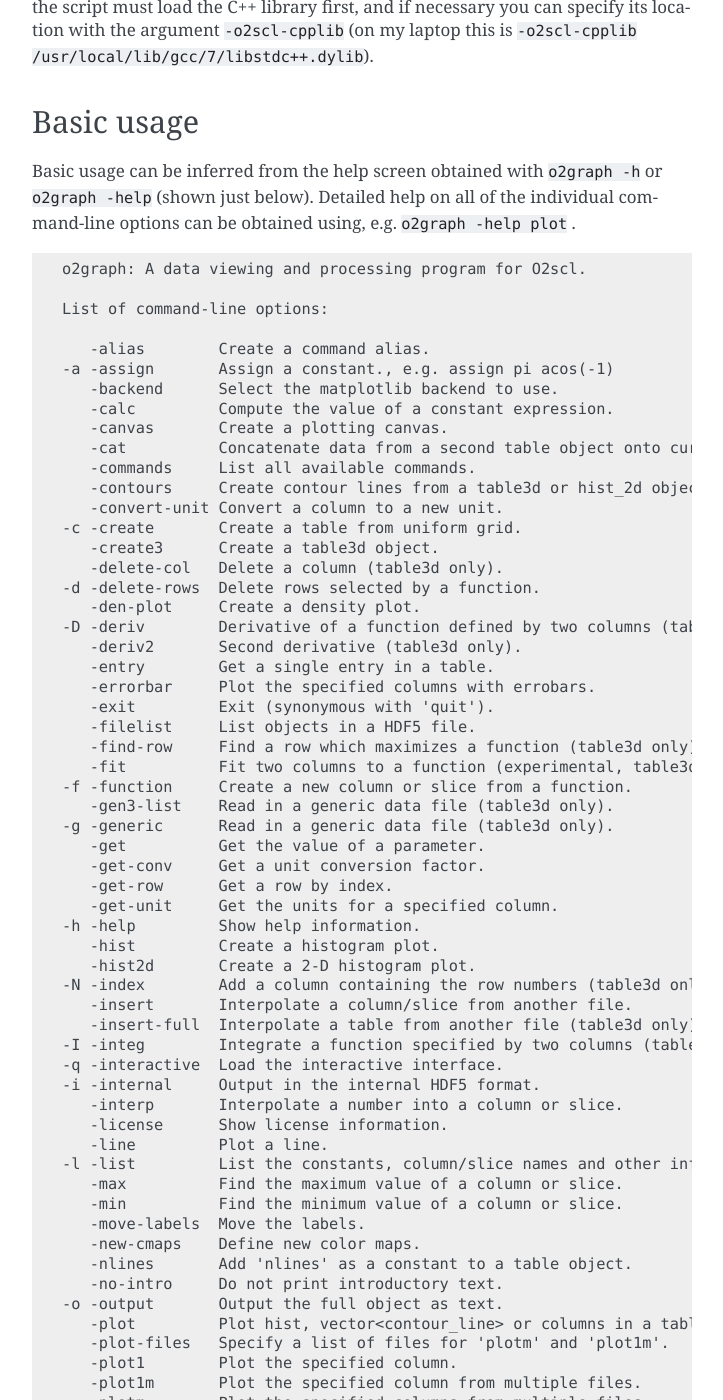
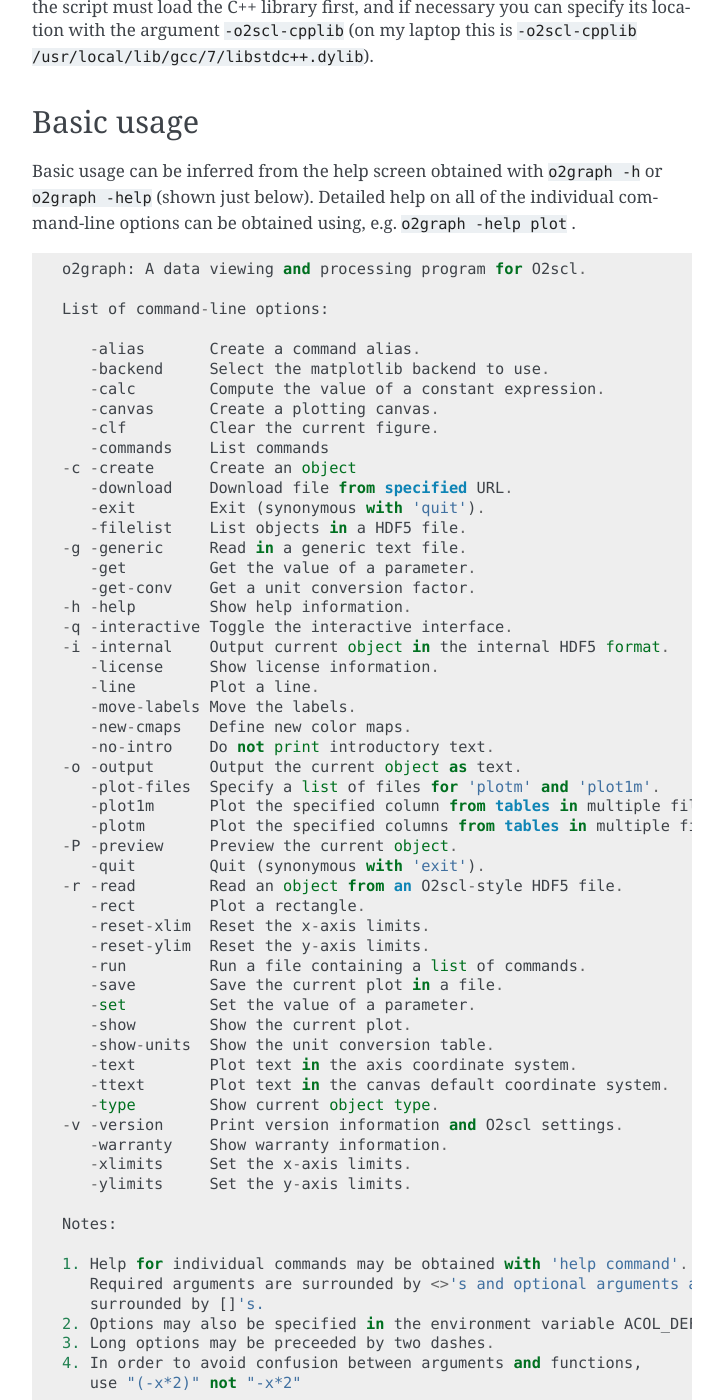
Before and after one commit to awsteiner/o2sclpy, a Sphinx documentation site: the page built from doc/index.rst, in a window 1280 px wide and 1400 px high, scrolled down 947 px. Shown: the whole window, without its empty margins (388-1111 px from the left). Built offline with Sphinx 7.4.7, drawn with Linux system fonts in a browser that asks for light colours; some of the changed text lies outside the part shown.

Commit message:
Updating docs for new url and new help text.

```diff
--- a/doc/index.rst
+++ b/doc/index.rst
@@ -7,7 +7,7 @@
 
 O\ :sub:`2`\ sclpy: A set of python classes for use with the
 O\ :sub:`2`\ scl C++ library (separately documented
-at <https://web.utk.edu/~asteine1/o2scl>)
+at <https://isospin.roam.utk.edu/static/o2sclpy>)
 
 .. warning:: This python library is highly experimental and under heavy
 	     development.
--- a/doc/static/o2graph.help.txt
+++ b/doc/static/o2graph.help.txt
@@ -2,95 +2,68 @@
 
 List of command-line options:
 
-   -alias        Create a command alias.
--a -assign       Assign a constant., e.g. assign pi acos(-1)
-   -backend      Select the matplotlib backend to use.
-   -calc         Compute the value of a constant expression.
-   -canvas       Create a plotting canvas.
-   -cat          Concatenate data from a second table object onto current table.
-   -commands     List all available commands.
-   -contours     Create contour lines from a table3d or hist_2d object.
-   -convert-unit Convert a column to a new unit.
--c -create       Create a table from uniform grid.
-   -create3      Create a table3d object.
-   -delete-col   Delete a column (table3d only).
--d -delete-rows  Delete rows selected by a function.
-   -den-plot     Create a density plot.
--D -deriv        Derivative of a function defined by two columns (table3d only).
-   -deriv2       Second derivative (table3d only).
-   -entry        Get a single entry in a table.
-   -errorbar     Plot the specified columns with errobars.
-   -exit         Exit (synonymous with 'quit').
-   -filelist     List objects in a HDF5 file.
-   -find-row     Find a row which maximizes a function (table3d only).
-   -fit          Fit two columns to a function (experimental, table3d only).
--f -function     Create a new column or slice from a function.
-   -gen3-list    Read in a generic data file (table3d only).
--g -generic      Read in a generic data file (table3d only).
-   -get          Get the value of a parameter.
-   -get-conv     Get a unit conversion factor.
-   -get-row      Get a row by index.
-   -get-unit     Get the units for a specified column.
--h -help         Show help information.
-   -hist         Create a histogram plot.
-   -hist2d       Create a 2-D histogram plot.
--N -index        Add a column containing the row numbers (table3d only).
-   -insert       Interpolate a column/slice from another file.
-   -insert-full  Interpolate a table from another file (table3d only).
--I -integ        Integrate a function specified by two columns (table3d only).
--q -interactive  Load the interactive interface.
--i -internal     Output in the internal HDF5 format.
-   -interp       Interpolate a number into a column or slice.
-   -license      Show license information.
-   -line         Plot a line.
--l -list         List the constants, column/slice names and other info.
-   -max          Find the maximum value of a column or slice.
-   -min          Find the minimum value of a column or slice.
-   -move-labels  Move the labels.
-   -new-cmaps    Define new color maps.
-   -nlines       Add 'nlines' as a constant to a table object.
-   -no-intro     Do not print introductory text.
--o -output       Output the full object as text.
-   -plot         Plot hist, vector<contour_line> or columns in a table.
-   -plot-files   Specify a list of files for 'plotm' and 'plot1m'.
-   -plot1        Plot the specified column.
-   -plot1m       Plot the specified column from multiple files.
-   -plotm        Plot the specified columns from multiple files.
--P -preview      Preview the current table.
-   -quit         Quit (synonymous with 'exit').
--r -read         Read a table or table3d from a file.
-   -rename       Rename a column or slice.
-   -reset-xlim   Reset the x-axis limits.
-   -reset-ylim   Reset the y-axis limits.
-   -run          Run a file containing a list of commands.
-   -save         Save the current plot in a file.
--s -select       Select columns or slices for a new table.
-   -select-rows  Select rows for a new table (table3d only).
-   -set          Set the value of a parameter.
-   -set-data     Set the entries of a column.
-   -set-unit     Set the units for a specified column.
-   -show         Show the current plot.
-   -show-units   Show the unit conversion table.
-   -slice        Construct a slice (table3d only).
--S -sort         Sort the entire table by a column (table only).
-   -stats        Show column statistics (table only).
-   -sum          Add data from a second table object to current table.
-   -text         Plot text in the canvas coordinate system.
-   -to-hist      Convert a table to a histogram.
-   -ttext        Plot text in the transformed coordinate system.
-   -type         Show current object type.
--v -version      Print version information.
-   -warranty     Show warranty information.
-   -xlimits      Set the x-axis limits.
-   -ylimits      Set the y-axis limits.
+   -alias       Create a command alias.
+   -backend     Select the matplotlib backend to use.
+   -calc        Compute the value of a constant expression.
+   -canvas      Create a plotting canvas.
+   -clf         Clear the current figure.
+   -commands    List commands
+-c -create      Create an object
+   -download    Download file from specified URL.
+   -exit        Exit (synonymous with 'quit').
+   -filelist    List objects in a HDF5 file.
+-g -generic     Read in a generic text file.
+   -get         Get the value of a parameter.
+   -get-conv    Get a unit conversion factor.
+-h -help        Show help information.
+-q -interactive Toggle the interactive interface.
+-i -internal    Output current object in the internal HDF5 format.
+   -license     Show license information.
+   -line        Plot a line.
+   -move-labels Move the labels.
+   -new-cmaps   Define new color maps.
+   -no-intro    Do not print introductory text.
+-o -output      Output the current object as text.
+   -plot-files  Specify a list of files for 'plotm' and 'plot1m'.
+   -plot1m      Plot the specified column from tables in multiple files.
+   -plotm       Plot the specified columns from tables in multiple files.
+-P -preview     Preview the current object.
+   -quit        Quit (synonymous with 'exit').
+-r -read        Read an object from an O2scl-style HDF5 file.
+   -rect        Plot a rectangle.
+   -reset-xlim  Reset the x-axis limits.
+   -reset-ylim  Reset the y-axis limits.
+   -run         Run a file containing a list of commands.
+   -save        Save the current plot in a file.
+   -set         Set the value of a parameter.
+   -show        Show the current plot.
+   -show-units  Show the unit conversion table.
+   -text        Plot text in the axis coordinate system.
+   -ttext       Plot text in the canvas default coordinate system.
+   -type        Show current object type.
+-v -version     Print version information and O2scl settings.
+   -warranty    Show warranty information.
+   -xlimits     Set the x-axis limits.
+   -ylimits     Set the y-axis limits.
 
 Notes:
 
-1. Use parenthesis to indicate functions for setting axis limits.
-   For example, -set xlo "(-1)".
-2. Use a space after $'s in title strings to avoid confusion
-   with shell variables, e.g. -set xtitle '$ n$'.
-3. Options may be preceeded by two dashes instead of one.
+1. Help for individual commands may be obtained with 'help command'.
+   Required arguments are surrounded by <>'s and optional arguments are
+   surrounded by []'s.
+2. Options may also be specified in the environment variable ACOL_DEFAULTS.
+3. Long options may be preceeded by two dashes.
+4. In order to avoid confusion between arguments and functions,
+   use "(-x*2)" not "-x*2"
 
-Set o2scl-cpplib to /usr/local/lib/gcc/6/libstdc++.dylib
-Set o2scl-libdir to /Users/awsteiner/install/o2scl-0.921/lib
+Known operators:
+() ^ * / % + - == != < > && || << >> >= <=
+
+Known functions:
+exp(x) log(x) log10(x) sin(x) cos(x) tan(x) sqrt(x) abs(x)
+asin(x) acos(x) atan(x) sinh(x) cosh(x) tanh(x)
+asinh(x) acosh(x) atanh(x)
+
+Compiled at 10:18:38 on Feb  9 2018 for o2scl, version 0.921.
+
+Set o2scl-libdir to /usr/local/lib
```
